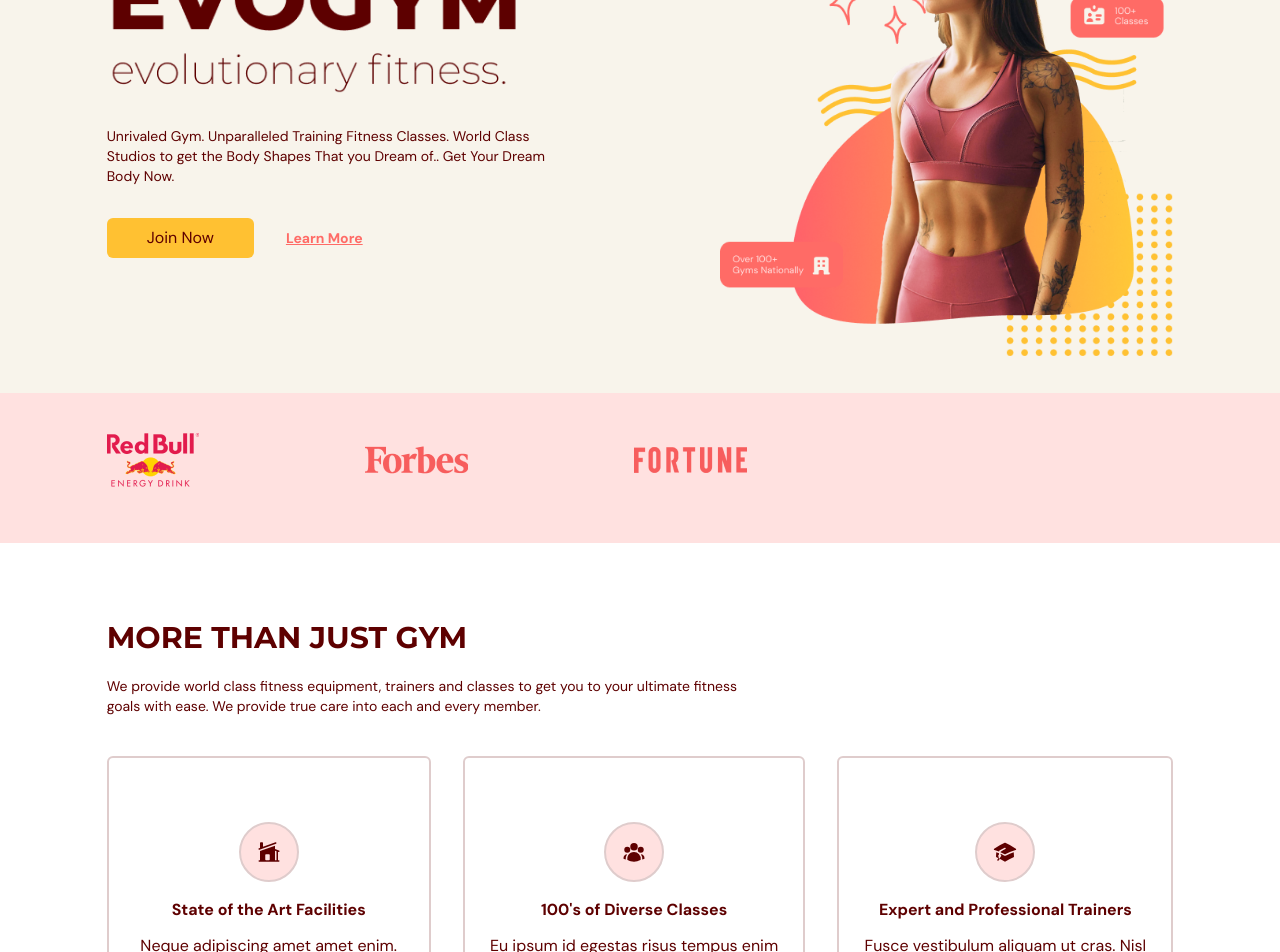
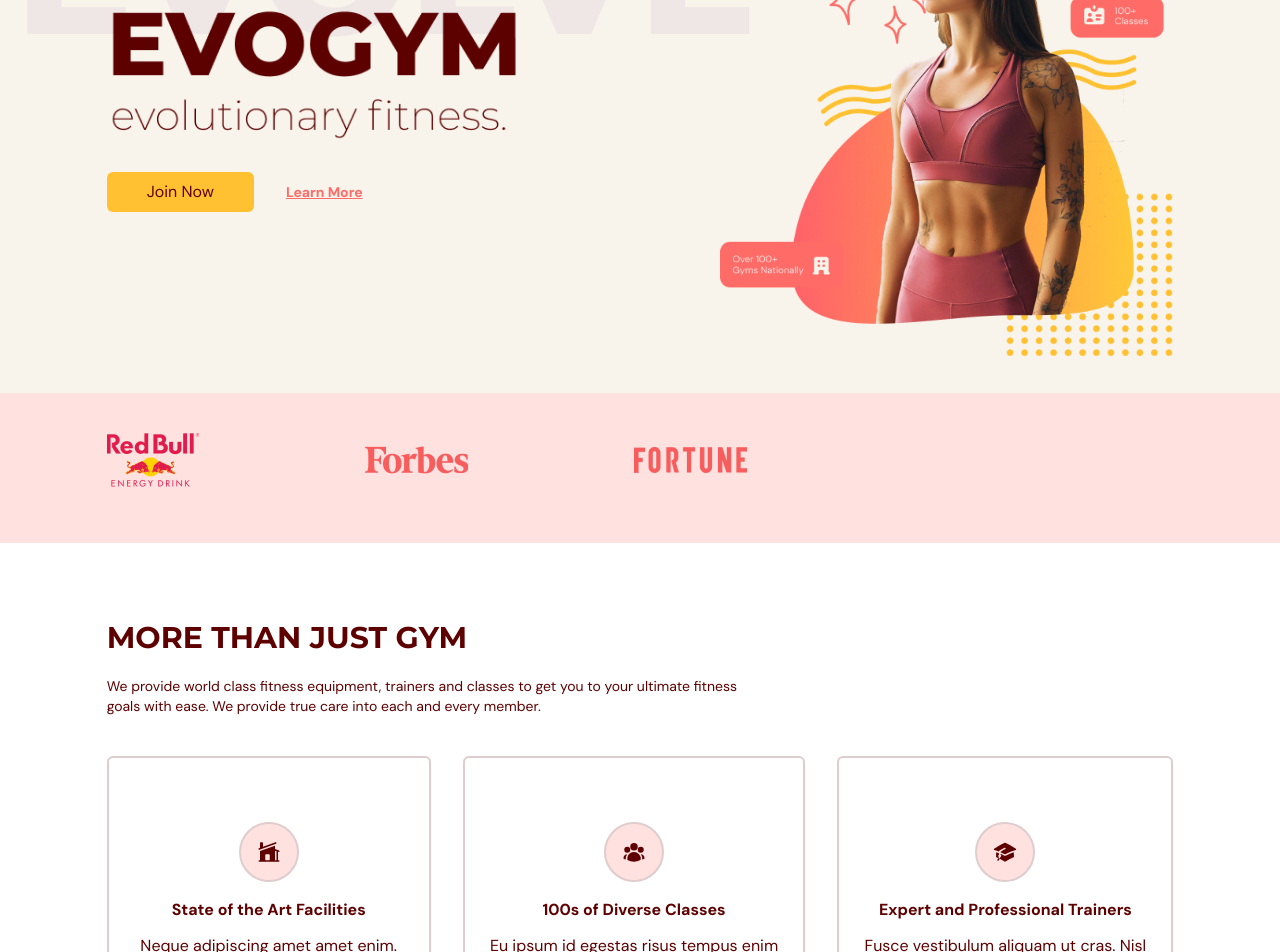
Before and after one commit to craigbucher/gym-typescript, a React (Vite) app: page / in a window 1280 px wide. Shown: the part 280-1232 px from the top of the page. Built offline with nearby package versions, Linux system fonts and the light colour scheme.

Commit message:
course complete

```diff
--- a/src/scenes/benefits/index.tsx
+++ b/src/scenes/benefits/index.tsx
@@ -23,7 +23,7 @@ const benefits: Array<BenefitType> = [
   },
   {
     icon: <UserGroupIcon className="h-6 w-6" />,
-    title: "100's of Diverse Classes",
+    title: "100s of Diverse Classes",
     description:
       "Eu ipsum id egestas risus tempus enim semper felis quis. Nec consectetur ac venenatis facilisi est. Eget ac turpis id.",
   },
--- a/src/scenes/contactUs/index.tsx
+++ b/src/scenes/contactUs/index.tsx
@@ -19,6 +19,7 @@ const ContactUs = ({ setSelectedPage }: Props) => {
 
   const {
     register,
+    reset,
     trigger,  // allows us to validate our form
     formState: { errors },  // destructure 'errors' from form state
   } = useForm();
@@ -27,6 +28,7 @@ const ContactUs = ({ setSelectedPage }: Props) => {
   // async, because 'trigger' is an async function
   const onSubmit = async (e: any) => {
     const isValid = await trigger();  // trigger comes from useForm
+    reset();  // reset form values
     if (!isValid) {
       e.preventDefault(); // don't refresh the page or go to new page (to show errors)
     }
@@ -81,9 +83,10 @@ const ContactUs = ({ setSelectedPage }: Props) => {
             <form
               target="_blank" // when someone hits 'submit', we don't go to a new page
               onSubmit={onSubmit}
-              // action="https://formsubmit.com/your@email.com"
+              // action="https://formsubmit.co/your@email.com"
               // formsubmit will then send 'anonymizer' to replace actual address:
-              action="https://formsubmit.co/e8a5bdfa807605332f809e5656e27c6e"
+              // action="https://formsubmit.co/e8a5bdfa807605332f809e5656e27c6e"
+              action="https://formsubmit.co/aff02af91ea6642cf77d02b2d63ad9db"
               method="POST"
             >
               <input
@@ -147,6 +150,14 @@ const ContactUs = ({ setSelectedPage }: Props) => {
               >
                 SUBMIT
               </button>
+              <button
+                type="reset"
+                className="ml-5 mt-5 rounded-lg bg-primary-500 px-20 py-3 transition duration-500 hover:text-white"
+                onClick={() => reset()}
+                // value="RESET"
+                >
+                RESET
+                </button>
             </form>
           </motion.div>
 
--- a/src/scenes/home/index.tsx
+++ b/src/scenes/home/index.tsx
@@ -72,9 +72,10 @@ const Home = ({ setSelectedPage }: Props) => {
             </div>
 						{/* rest of text */}
             <p className="mt-8 text-sm">
-              Unrivaled Gym. Unparalleled Training Fitness Classes. World Class
+              {/* Unrivaled Gym. Unparalleled Training Fitness Classes. World Class
               Studios to get the Body Shapes That you Dream of.. Get Your Dream
-              Body Now.
+              Body Now. */}
+
             </p>
           </motion.div>
 
```
Also changed, not shown: Future_Thoughts.txt (added), 1 other file (tests, documents, lock files or other folders).
